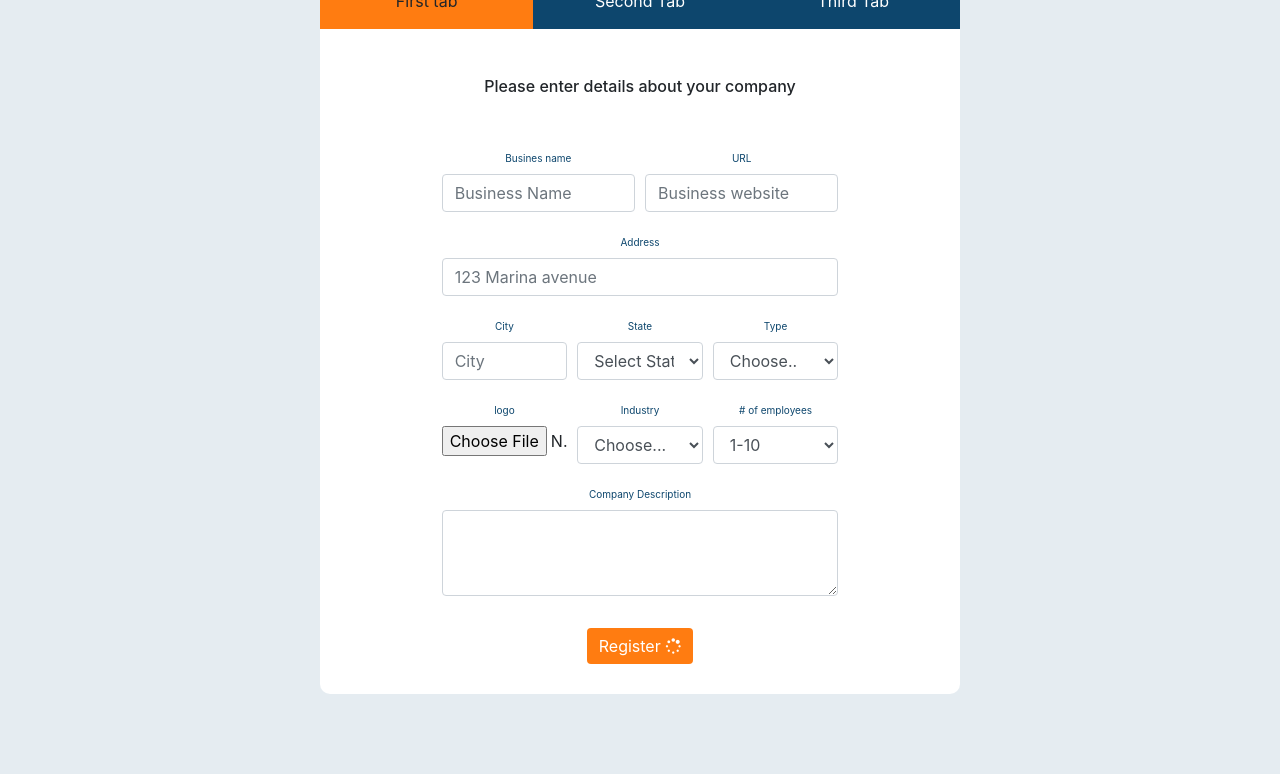
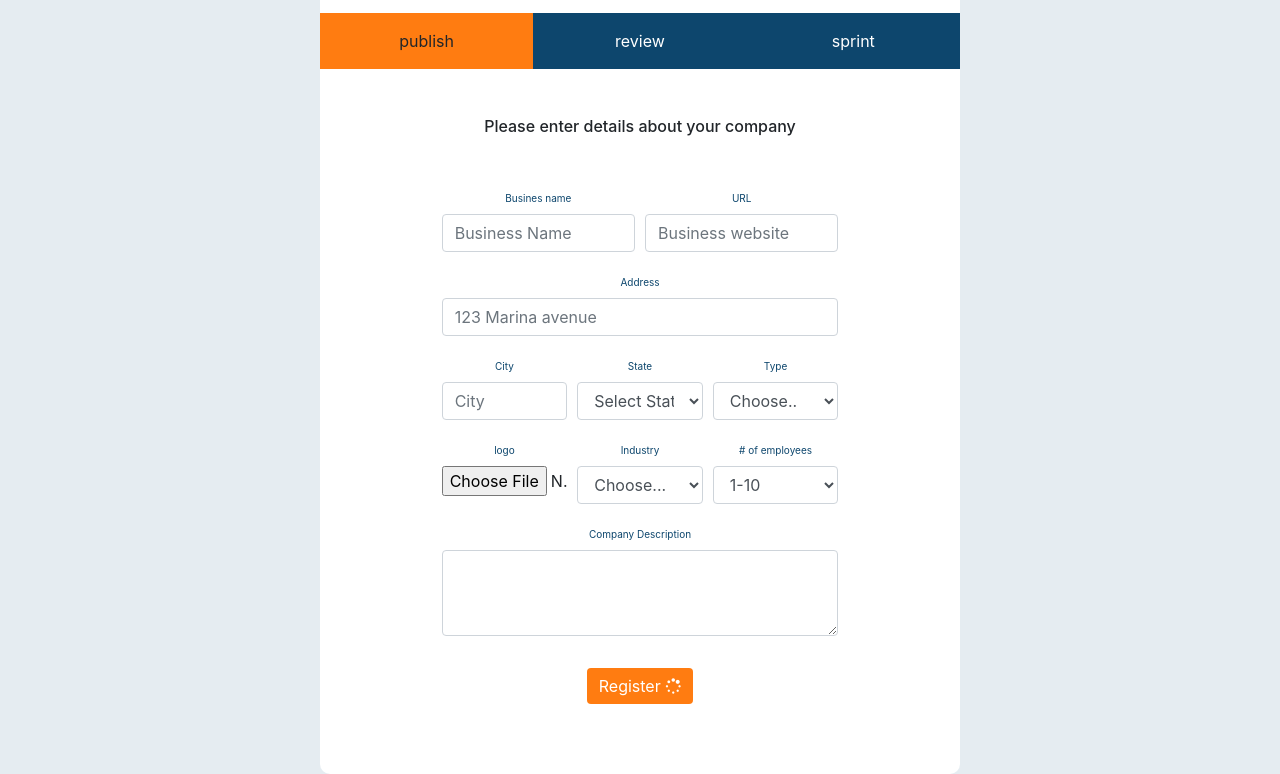
Before and after one commit to klevamane/weconnect-business, a plain HTML site: page template/createbusiness.html in a window 1280 px wide. Shown: the part 274-1048 px from the top of the page. Before the commit the page ends 968 px from the top, so only its background shows below. Drawn offline with Linux system fonts and the light colour scheme.

Commit message:
Update UI

```diff
--- a/template/createbusiness.html
+++ b/template/createbusiness.html
@@ -31,7 +31,7 @@
                     <a href="#">Dashboard</a>
                 </li>
                 <li>
-                    <a href="#">My Business</a>
+                    <a href="./dashboard.html">My Business</a>
                 </li>
                 <li>
                     <a href="#" class="active">Create Business</a>
@@ -67,7 +67,7 @@
 
                     </div>
                     <div class=" col-sm-4 col-md-4">
-                        <a href="#" class="btn btn-sm bg-transparent" id="signout">
+                        <a href="./index.html" class="btn btn-sm bg-transparent" id="signout">
                             <i class="fa fa-mail-reply"></i> Signout</a>
                     </div>
 
@@ -91,9 +91,9 @@
                                 </div>
                             </div>
                             <div class="row">
-                                <div class=" col-md bg-orange-light p-3">First tab</div>
-                                <div class=" col-md bg-navyblue p-3">Second Tab</div>
-                                <div class=" col-md bg-navyblue p-3">Third Tab</div>
+                                <div class=" col-md bg-orange-light p-3"><span>publish</span></div>
+                                <div class=" col-md bg-navyblue p-3">review</div>
+                                <div class=" col-md bg-navyblue p-3">sprint</div>
                             </div>
 
                             <div class="row">
--- a/template/css/style.css
+++ b/template/css/style.css
@@ -319,7 +319,7 @@ button.app-buttons:hover{
   background:#fff;
   margin-top: 60px;
   border-radius: 10px;
-  padding: 30px 0;
+  padding: 70px 0;
   text-align: center;
 
 }
```
